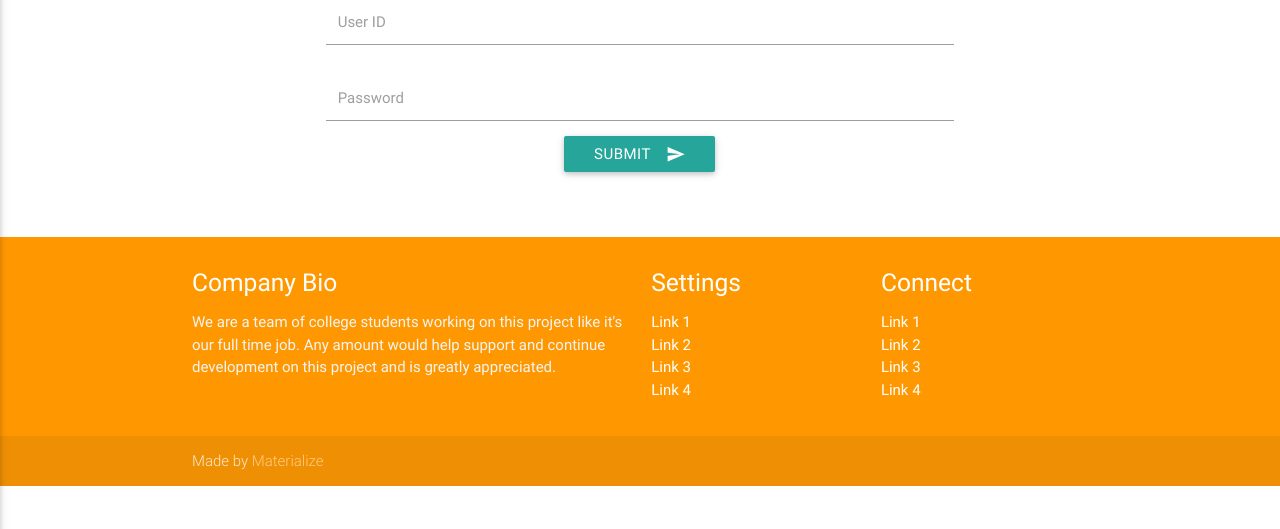
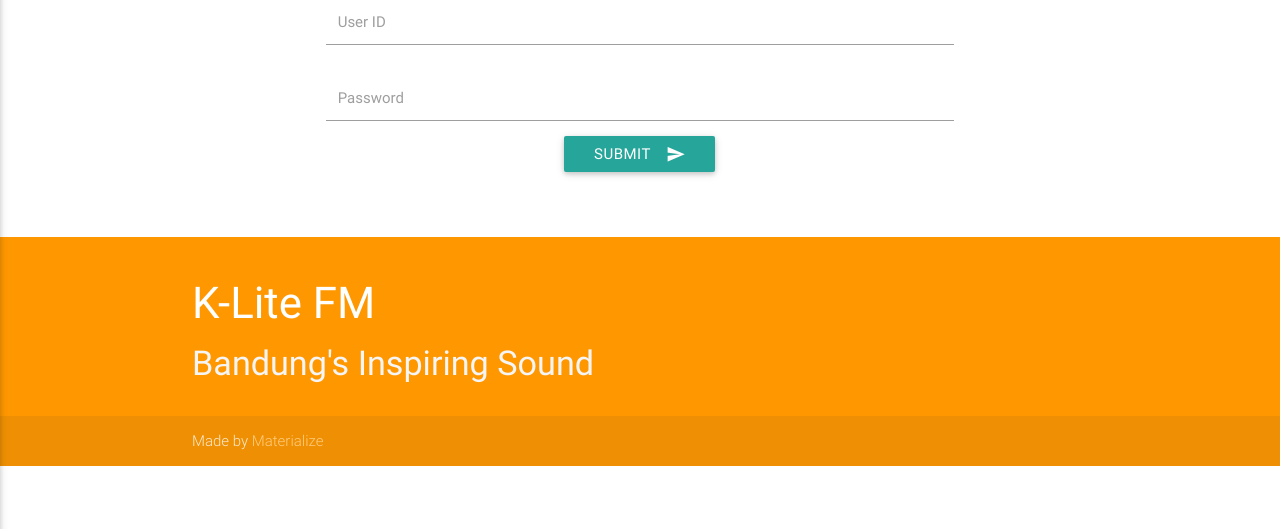
Before and after one commit to pipinkurniawati/KSRS, a PHP site: page /KSRS/login.php in a window 1280 px wide. Shown: the part 271-800 px from the top of the page. Run offline with PHP 8.4, Linux system fonts and the light colour scheme; some libraries are stand-ins or nearby versions.

Commit message:
fix login

```diff
--- a/login.php
+++ b/login.php
@@ -1,4 +1,4 @@
-<!DOCTYPE html>
+  <!DOCTYPE html>
 <?php
 require_once("mysql.php");
 ?>
@@ -60,28 +60,9 @@
     <div class="container">
       <div class="row">
         <div class="col l6 s12">
-          <h5 class="white-text">Company Bio</h5>
-          <p class="grey-text text-lighten-4">We are a team of college students working on this project like it's our full time job. Any amount would help support and continue development on this project and is greatly appreciated.</p>
+          <h3 class="white-text">K-Lite FM</h3>
+          <h4 class="grey-text text-lighten-4">Bandung's Inspiring Sound</h3>
 
-
-        </div>
-        <div class="col l3 s12">
-          <h5 class="white-text">Settings</h5>
-          <ul>
-            <li><a class="white-text" href="#!">Link 1</a></li>
-            <li><a class="white-text" href="#!">Link 2</a></li>
-            <li><a class="white-text" href="#!">Link 3</a></li>
-            <li><a class="white-text" href="#!">Link 4</a></li>
-          </ul>
-        </div>
-        <div class="col l3 s12">
-          <h5 class="white-text">Connect</h5>
-          <ul>
-            <li><a class="white-text" href="#!">Link 1</a></li>
-            <li><a class="white-text" href="#!">Link 2</a></li>
-            <li><a class="white-text" href="#!">Link 3</a></li>
-            <li><a class="white-text" href="#!">Link 4</a></li>
-          </ul>
         </div>
       </div>
     </div>
```
